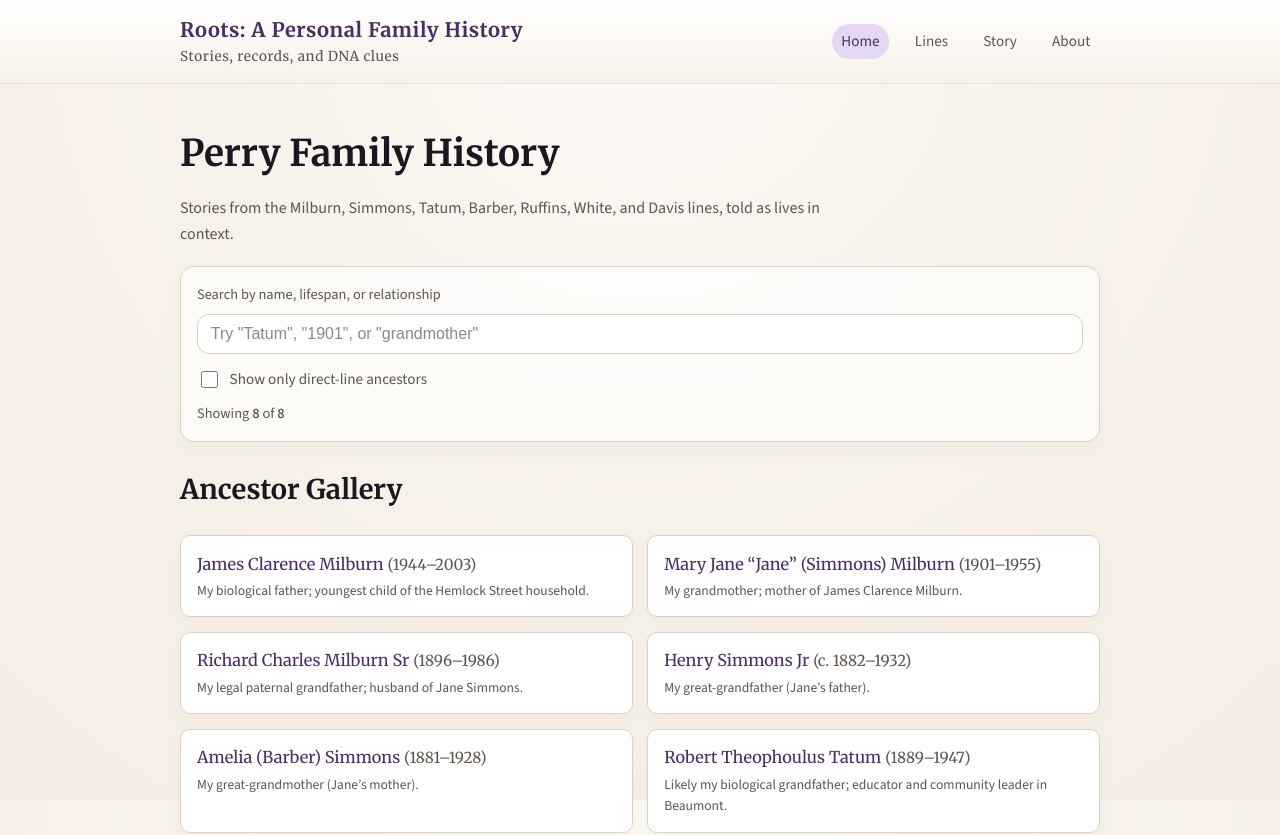
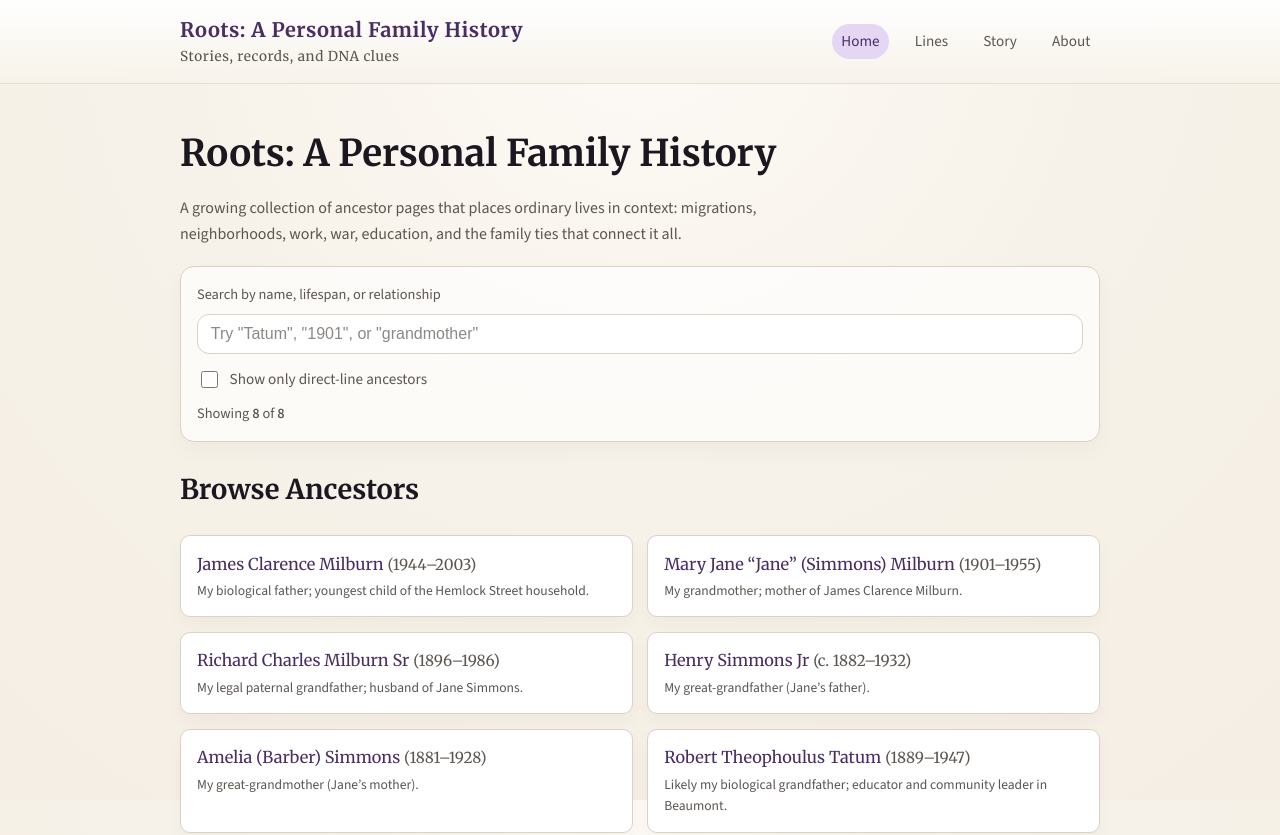
Before and after one commit to skperry99/perry-family-history, a React (Vite) app: page / in a window 1280 px wide. Shown: the top 835 px of the page. Built offline with nearby package versions, Linux system fonts and the light colour scheme.

Commit message:
Update home page branding and intro for Roots site

```diff
--- a/src/pages/HomePage.jsx
+++ b/src/pages/HomePage.jsx
@@ -51,10 +51,11 @@ export default function HomePage() {
 
   return (
     <div>
-      <h1>Perry Family History</h1>
+      <h1>Roots: A Personal Family History</h1>
       <p className="home-intro">
-        Stories from the Milburn, Simmons, Tatum, Barber, Ruffins, White, and
-        Davis lines, told as lives in context.
+        A growing collection of ancestor pages that places ordinary lives in
+        context: migrations, neighborhoods, work, war, education, and the family
+        ties that connect it all.
       </p>
 
       <section className="home-controls" aria-label="Search and filters">
@@ -92,7 +93,7 @@ export default function HomePage() {
         </div>
       </section>
 
-      <h2 className="home-section-title">Ancestor Gallery</h2>
+      <h2 className="home-section-title">Browse Ancestors</h2>
 
       {shown === 0 ? (
         <div className="empty-state" role="status" aria-live="polite">
```
